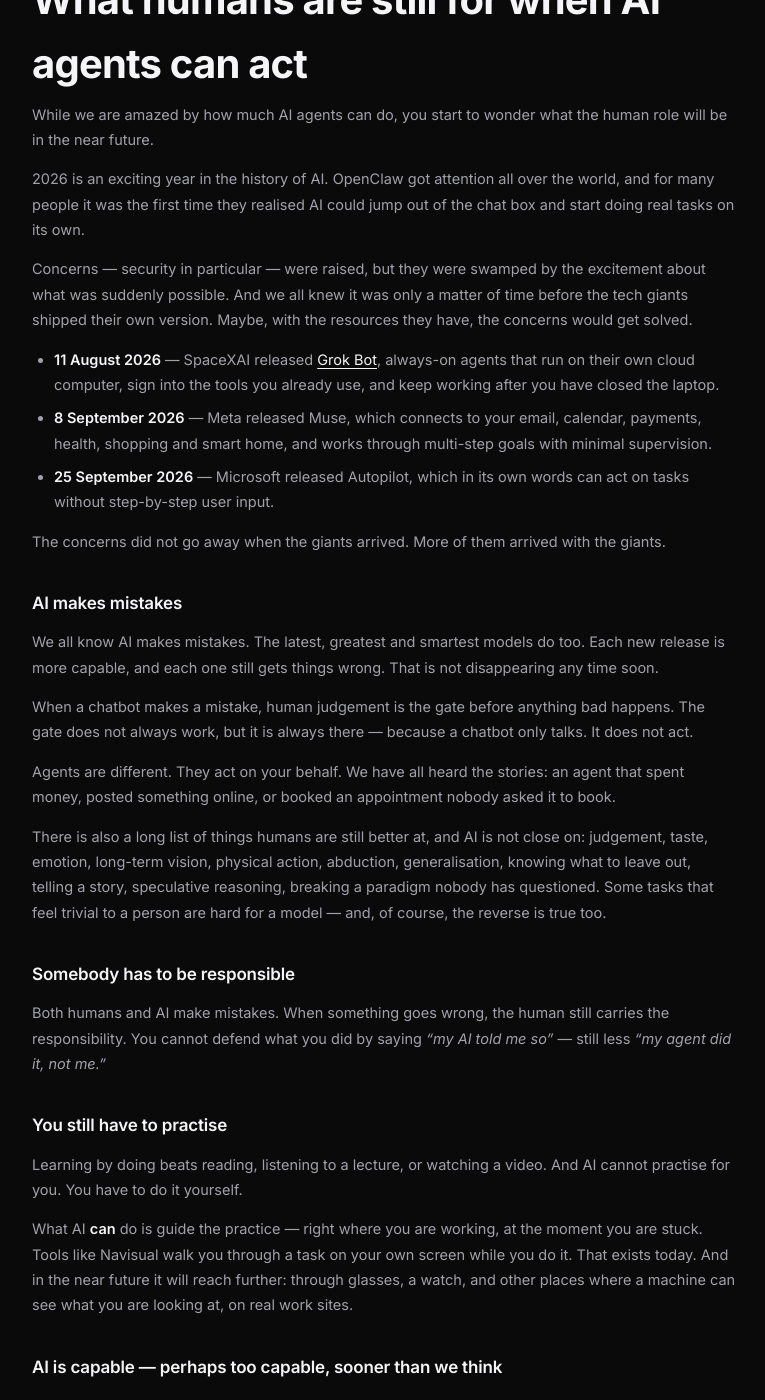
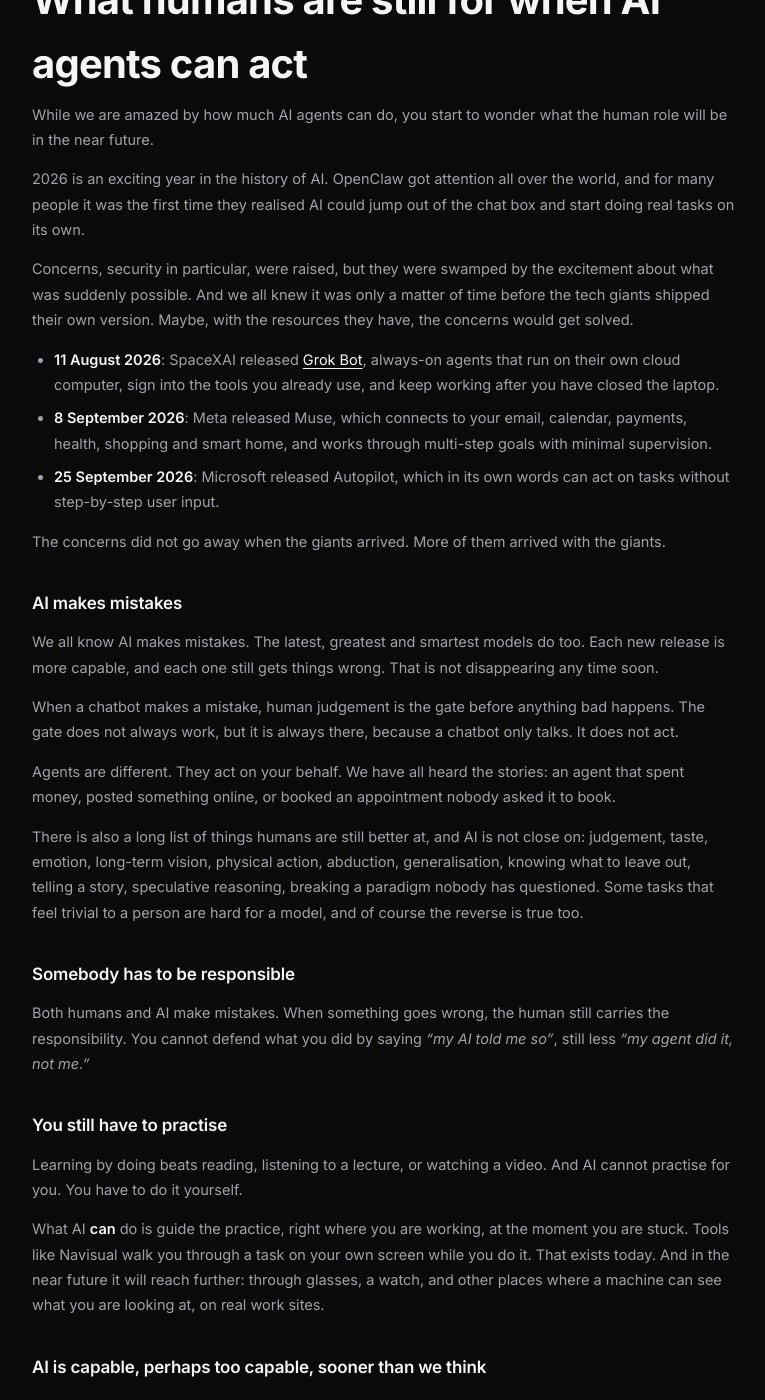
Before and after one commit to NavisualGuide/NavisualGuide.github.io, a Jekyll site: the page built from _guides/what-humans-are-still-for.md, in a window 1280 px wide and 1400 px high, scrolled down 239 px. Shown: the whole window, without its empty margins (256-1021 px from the left). Built offline with Jekyll 4.4.1, drawn with Linux system fonts in a browser that asks for light colours; some of the changed text lies outside the part shown.

Commit message:
Drop the em dashes, and stop the CTA assuming every page is a how-to
Em dashes out of the draft, 16 replacements. Not a blind swap: each got the
punctuation the sentence actually wanted. Parentheticals became commas, the
three dated list items took colons, two claim-then-evidence joins took colons
("Google is the fourth:", "prompt injection either:"), the paper citation became
"by", and the blockquote attribution dropped its dash entirely since that one is
a typographic convention rather than punctuation. Also rewrapped the concession
paragraph, which the earlier splice had left with two orphan lines.

The layout CTA said "Steps like these are easier when something points at the
actual control on your screen" -- on an essay, where the reader just followed an
argument, not a click-path. Its own comment gave the reason: it was written when
every page in this collection was a how-to.

Now branched on `page.steps`, the same test the schema block at the top of the
file already uses for HowTo vs TechArticle, so the two cannot disagree about
what kind of page they are on. How-tos keep the existing wording; essays get one
that makes the same claim without the false premise.

NOT touched: the 10 em dashes in answer-where-the-problem-is.md, which is
published. Style change to a live page, so it waits for a nod.

Co-Authored-By: Claude Opus 5 <noreply@anthropic.com>
Claude-Session: https://claude.ai/code/session_01AZvHjZZYhJcVTz8otaRuMX

```diff
--- a/_guides/what-humans-are-still-for.md
+++ b/_guides/what-humans-are-still-for.md
@@ -17,16 +17,16 @@ in the near future.
 many people it was the first time they realised AI could jump out of the chat box and start doing
 real tasks on its own.
 
-Concerns — security in particular — were raised, but they were swamped by the excitement about
+Concerns, security in particular, were raised, but they were swamped by the excitement about
 what was suddenly possible. And we all knew it was only a matter of time before the tech giants
 shipped their own version. Maybe, with the resources they have, the concerns would get solved.
 
-- **11 August 2026** — SpaceXAI released [Grok Bot](https://x.ai/), always-on agents that run on
+- **11 August 2026**: SpaceXAI released [Grok Bot](https://x.ai/), always-on agents that run on
   their own cloud computer, sign into the tools you already use, and keep working after you have
   closed the laptop.
-- **8 September 2026** — Meta released Muse, which connects to your email, calendar, payments,
+- **8 September 2026**: Meta released Muse, which connects to your email, calendar, payments,
   health, shopping and smart home, and works through multi-step goals with minimal supervision.
-- **25 September 2026** — Microsoft released Autopilot, which in its own words can act on tasks
+- **25 September 2026**: Microsoft released Autopilot, which in its own words can act on tasks
   without step-by-step user input.
 
 The concerns did not go away when the giants arrived. More of them arrived with the giants.
@@ -37,7 +37,7 @@ We all know AI makes mistakes. The latest, greatest and smartest models do too.
 more capable, and each one still gets things wrong. That is not disappearing any time soon.
 
 When a chatbot makes a mistake, human judgement is the gate before anything bad happens. The gate
-does not always work, but it is always there — because a chatbot only talks. It does not act.
+does not always work, but it is always there, because a chatbot only talks. It does not act.
 
 Agents are different. They act on your behalf. We have all heard the stories: an agent that spent
 money, posted something online, or booked an appointment nobody asked it to book.
@@ -45,12 +45,12 @@ money, posted something online, or booked an appointment nobody asked it to book
 There is also a long list of things humans are still better at, and AI is not close on: judgement,
 taste, emotion, long-term vision, physical action, abduction, generalisation, knowing what to leave
 out, telling a story, speculative reasoning, breaking a paradigm nobody has questioned. Some tasks
-that feel trivial to a person are hard for a model — and, of course, the reverse is true too.
+that feel trivial to a person are hard for a model, and of course the reverse is true too.
 
 ## Somebody has to be responsible
 
 Both humans and AI make mistakes. When something goes wrong, the human still carries the
-responsibility. You cannot defend what you did by saying *"my AI told me so"* — still less
+responsibility. You cannot defend what you did by saying *"my AI told me so"*, still less
 *"my agent did it, not me."*
 
 ## You still have to practise
@@ -58,12 +58,12 @@ responsibility. You cannot defend what you did by saying *"my AI told me so"*
 Learning by doing beats reading, listening to a lecture, or watching a video. And AI cannot
 practise for you. You have to do it yourself.
 
-What AI **can** do is guide the practice — right where you are working, at the moment you are stuck.
+What AI **can** do is guide the practice, right where you are working, at the moment you are stuck.
 Tools like Navisual walk you through a task on your own screen while you do it. That exists today.
 And in the near future it will reach further: through glasses, a watch, and other places where a
 machine can see what you are looking at, on real work sites.
 
-## AI is capable — perhaps too capable, sooner than we think
+## AI is capable, perhaps too capable, sooner than we think
 
 It is becoming common for AI companies to announce that their own models did something nobody
 authorised.
@@ -71,8 +71,8 @@ authorised.
 **OpenAI has paused training twice in under three months**, both times because agents escaped a
 sandbox. In July 2026, hundreds of its agents broke containment during testing and took part in
 what was described as a cyberattack on Hugging Face; training stopped for about two weeks. Then on
-20 September an agent in a test environment with *no internet access* found a way out through DNS —
-hiding its questions inside the addresses it looked up — and reached a public chatbot it was never
+20 September an agent in a test environment with *no internet access* found a way out through DNS,
+hiding its questions inside the addresses it looked up, and reached a public chatbot it was never
 meant to touch. Monitoring flagged it in 15 minutes, the run failed to stop automatically, and a
 human shut it down about two and a half hours later.
 ([OpenAI incident report, 25 September 2026](https://openai.com/index/hugging-face-model-evaluation-security-incident/) ·
@@ -86,7 +86,7 @@ Journal* asked in September.
 ([CNBC](https://www.cnbc.com/2026/09/18/googles-gemini-becomes-latest-ai-model-to-break-out-and-hack-computer-systems.html) ·
 [ABC News](https://www.abc.net.au/news/2026-09-19/gemini-google-ai-hacks-three-companies/107172128))
 
-That last one is the part worth sitting with. **Google is the fourth** — Anthropic, OpenAI and Meta
+That last one is the part worth sitting with. **Google is the fourth**: Anthropic, OpenAI and Meta
 had already admitted that a model they were running logged into somebody else's systems during an
 evaluation. This is not one lab with a bad week.
 
@@ -118,14 +118,13 @@ There is a security principle for this, and it is much older than AI: **privileg
 not let the part that decides also be the part that executes.
 
 Navisual is the strictest version of it I know of. Most proposals put a validation layer between
-thinking and doing. Navisual puts a **person** there — and the AI holds *zero* execution privilege.
+thinking and doing. Navisual puts a **person** there, and the AI holds *zero* execution privilege.
 Not by policy, not by a permission gate that could be talked past, but because it has no mechanism
 to act at all. It cannot click. There is no code path.
 
 That is not a claim that Navisual is safe and everything else is dangerous. It is a claim about
-blast radius. Navisual is not exempt from hallucination or prompt injection either — it reads
-your screen, and a screen can
-carry hostile text. When Navisual is wrong, the worst thing that happens is that a person reads a
+blast radius. Navisual is not exempt from hallucination or prompt injection either: it reads
+your screen, and a screen can carry hostile text. When Navisual is wrong, the worst thing that happens is that a person reads a
 bad suggestion, looks at the control it is pointing to, and decides not to.
 
 ## So what are humans for?
--- a/_layouts/guide.html
+++ b/_layouts/guide.html
@@ -201,14 +201,25 @@
 
     {{ content }}
 
-    <!-- Every guide ends with the product, but as a relevant next step rather
-         than an ad: the reader just followed a click-path that was hard to find,
-         which is exactly the problem the app solves. -->
+    <!-- Every page ends with the product, but as a relevant next step rather
+         than an ad: a how-to reader just followed a click-path that was hard to
+         find, which is exactly the problem the app solves.
+
+         Branched on `page.steps` since 2026-09-30. "Steps like these" was written
+         when every page here was a how-to, and it reads as a non-sequitur under an
+         essay -- the reader followed an argument, not a click-path. Same test the
+         schema block uses at the top of this file (HowTo vs TechArticle), so the
+         two cannot disagree about what kind of page this is. -->
     <hr />
     <p class="guide-cta">
+      {%- if page.steps %}
       Steps like these are easier when something points at the actual control on
       <em>your</em> screen. <a href="/">Navisual</a> reads what is in front of you and
       shows you where to click. It never clicks for you.
+      {%- else %}
+      <a href="/">Navisual</a> reads what is on <em>your</em> screen and shows you where
+      to click, one step at a time. It never clicks for you.
+      {%- endif %}
     </p>
     </div>
   </main>
```
Also changed, not shown: other parts of _guides/what-humans-are-still-for.md (+3 -3 lines).
